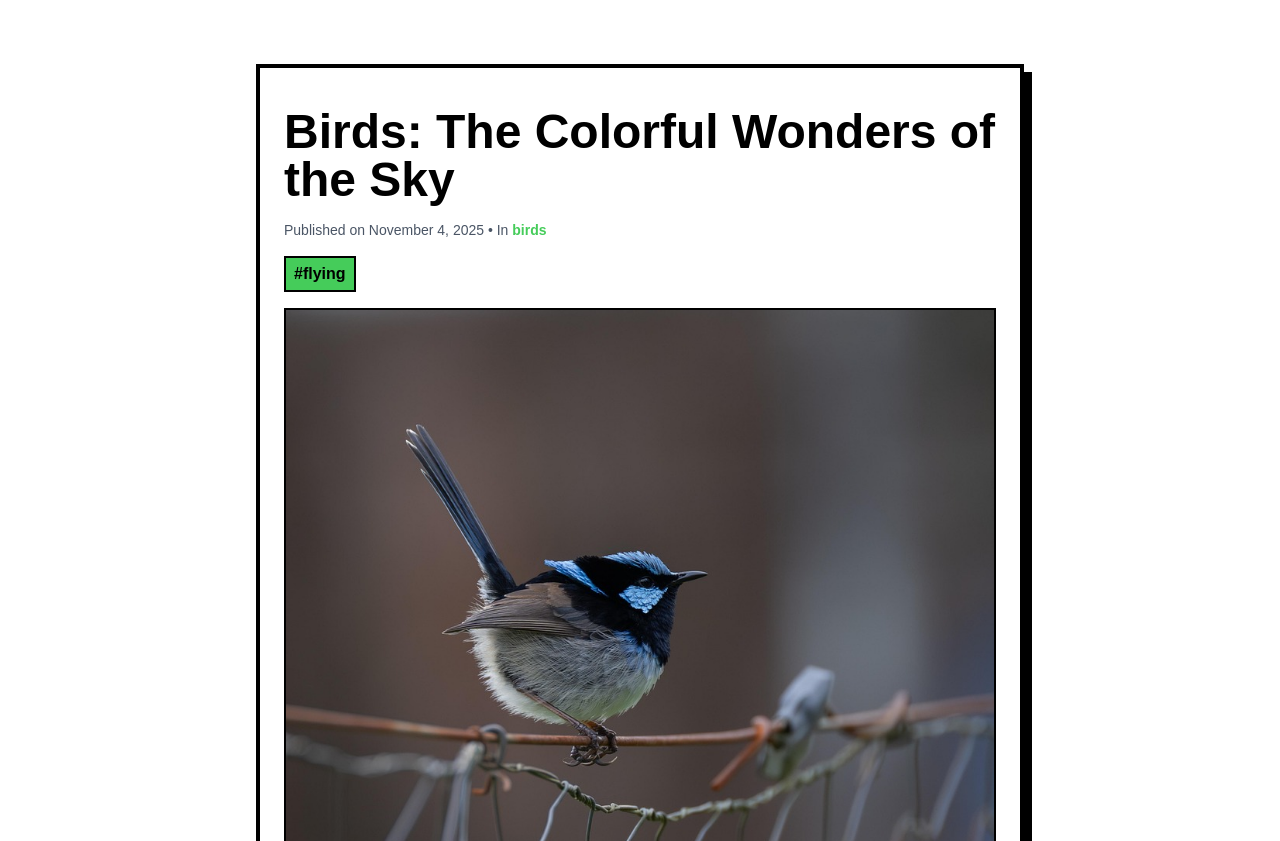
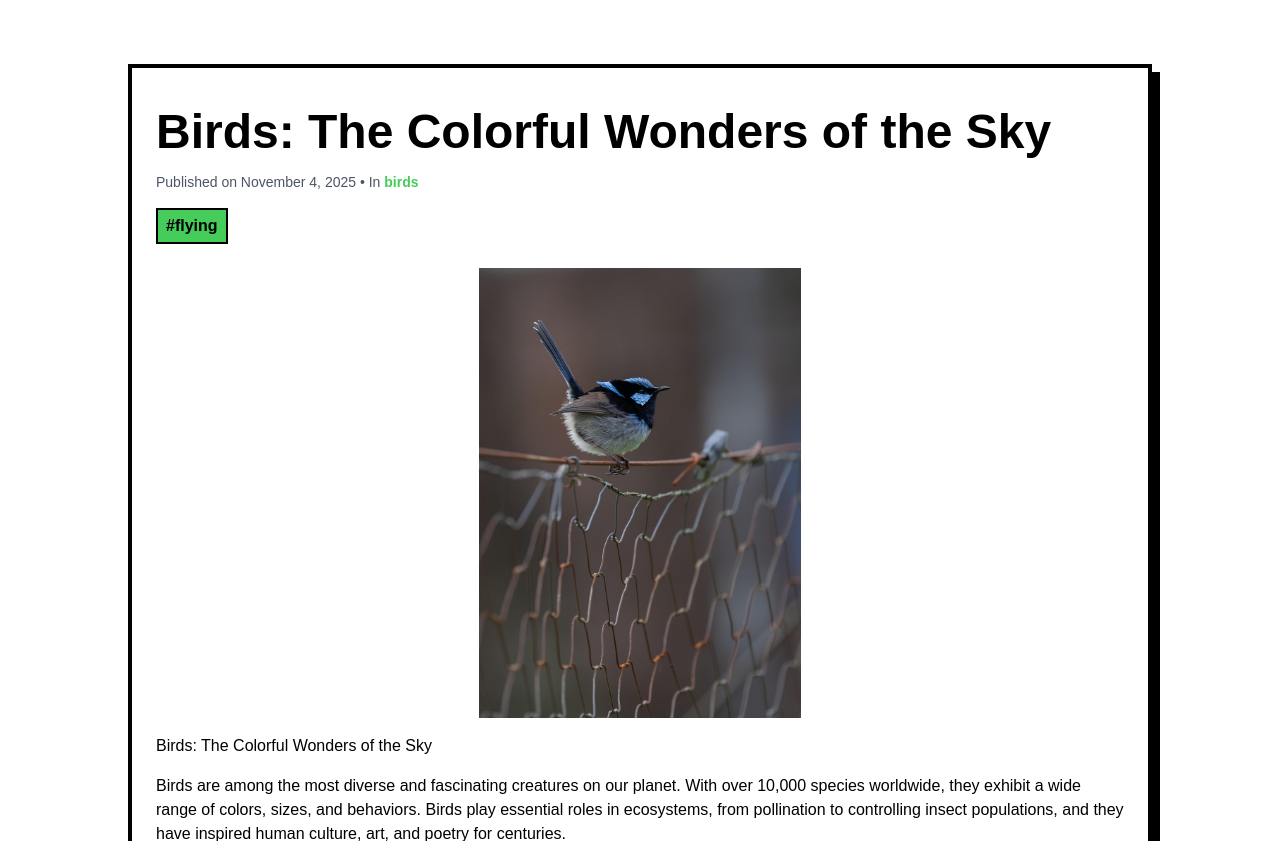
Before and after one commit to rafiaksd/django-green-blog, a Django app: a page that uses blog/templates/base.html in a window 1280 px wide. Shown: the part 116-957 px from the top of the page. Run offline with Django 5.2, Linux system fonts and the light colour scheme; data comes from the database, SQL or seed files in the repository; both versions use the stored data as it was after the commit; some libraries are stand-ins or nearby versions.

Commit message:
added image processing so dont store too large images, auto delete images when blog deleted

```diff
--- a/blog/models.py
+++ b/blog/models.py
@@ -3,6 +3,15 @@ from ckeditor.fields import RichTextField
 from django.utils.text import slugify
 from django.contrib.auth.models import User
 
+# image resizing
+from PIL import Image
+from io import BytesIO
+from django.core.files.base import ContentFile
+
+# auto delete image if blog deleted
+import os
+from django.db.models.signals import post_delete
+from django.dispatch import receiver
 
 class Category(models.Model):
     name = models.CharField(max_length=100, unique=True)
@@ -42,13 +51,47 @@ class BlogPost(models.Model):
     updated_at = models.DateTimeField(auto_now=True)
 
     def save(self, *args, **kwargs):
+        # Auto-generate slug
         if not self.slug:
             self.slug = slugify(self.title)
+
+        # First save to ensure image is available
         super().save(*args, **kwargs)
+
+        try:
+            if self.image:
+                img_path = self.image.path
+                img = Image.open(img_path)
+
+                # Check image size in bytes
+                if self.image.size > 1024 * 1024:  # 1 MB
+                    # Resize proportionally
+                    max_width = 1200  # optional: max width to avoid huge images
+                    max_height = 1200
+
+                    img.thumbnail((max_width, max_height), Image.Resampling.LANCZOS)
+
+                    # Save back, overwrite original
+                    img.save(img_path, optimize=True, quality=70)
+        except Exception as e:
+            # If resizing fails, delete the uploaded image file
+            if os.path.exists(img_path):
+                os.remove(img_path)
+            # Clear image field so broken file isn't saved
+            self.image = None
+            super().save(update_fields=['image'])
+            # Raise or log the exception as needed
+            raise e
 
     def __str__(self):
         return self.title
 
+# Signal to delete image file when BlogPost is deleted
+@receiver(post_delete, sender=BlogPost)
+def delete_blog_image(sender, instance, **kwargs):
+    if instance.image:
+        if os.path.isfile(instance.image.path):
+            os.remove(instance.image.path)
 
 class Comment(models.Model):
     post = models.ForeignKey(BlogPost, on_delete=models.CASCADE, related_name='comments')
--- a/blog/templates/base.html
+++ b/blog/templates/base.html
@@ -39,12 +39,22 @@
             margin-bottom: 1rem;
         }
 
+        article a {
+            text-decoration: underline;
+            text-shadow: blue;
+            color:rgb(2, 187, 194);
+            font-weight: 700;
+        }
+
         /* --- Responsive images --- */
         img {
-            max-width: 100%;
+            display: block;
+            margin: 1rem auto; /* center images */
+            max-width: 90%;     /* 90% of container width */
+            max-height: 450px;  /* maximum height */
+            width: auto;
             height: auto;
-            display: block;
-            margin: 1rem 0; /* spacing above/below images */
+            object-fit: cover;  /* cover while preserving aspect ratio */
         }
     </style>
 
--- a/blog/templates/blog/blog_detail.html
+++ b/blog/templates/blog/blog_detail.html
@@ -1,7 +1,8 @@
 {% extends 'base.html' %}
 {% block title %}{{ blog_post.title }}{% endblock %}
+
 {% block content %}
-  <article class="max-w-3xl mx-auto p-6 bg-white neo-card mt-10">
+<article class="max-w-5xl w-11/12 mx-auto p-6 bg-white neo-card mt-10">
   <h1 class="text-5xl font-extrabold mb-6 text-black">{{ blog_post.title }}</h1>
   <p class="text-sm text-gray-600 mb-4">
     Published on {{ blog_post.created_at|date:"F j, Y" }}
@@ -11,9 +12,9 @@
   </p>
 
   {% if blog_post.tags.exists %}
-      <div class="mb-4">
+    <div class="mb-6 flex flex-wrap gap-2">
       {% for tag in blog_post.tags.all %}
-          <span class="inline-block px-2 py-1 border-2 border-black bg-treegreen text-black font-semibold mr-2">
+        <span class="inline-block px-2 py-1 border-2 border-black bg-treegreen text-black font-semibold">
           #{{ tag.name }}
         </span>
       {% endfor %}
@@ -21,8 +22,9 @@
   {% endif %}
 
   {% if blog_post.image %}
-      <img src="{{ blog_post.image.url }}" alt="{{ blog_post.title }}"
-          class="max-w-full h-auto mb-6 border-2 border-black block mx-auto">
+    <div class="">
+      <img src="{{ blog_post.image.url }}" alt="{{ blog_post.title }}" class="w-full h-full object-cover">
+    </div>
   {% endif %}
 
   <div class="prose prose-lg max-w-none">
@@ -31,7 +33,7 @@
 </article>
 
 <!-- Comments -->
-  <section class="max-w-3xl mx-auto mt-10 p-6 bg-white neo-card">
+<section class="max-w-5xl w-11/12 mx-auto mt-10 p-6 bg-white neo-card">
   <h2 class="text-3xl font-bold mb-4">Comments</h2>
 
   {% if user.is_authenticated %}
```
Also changed, not shown: blog/templates/blog/blog_list.html (+15 -10 lines), db.sqlite3, media/blog_images/purple_design_hFfoE2i.jpg (added), media/blog_images/superb-fairywren-8010454_1280_yufTIsX.jpg (added), media/blog_images/superb-fairywren-8220199_1280_05BG4Di.jpg (added), media/blog_images/unnamed.jpg (added). Lines whose indentation alone changed are shown as unchanged.
